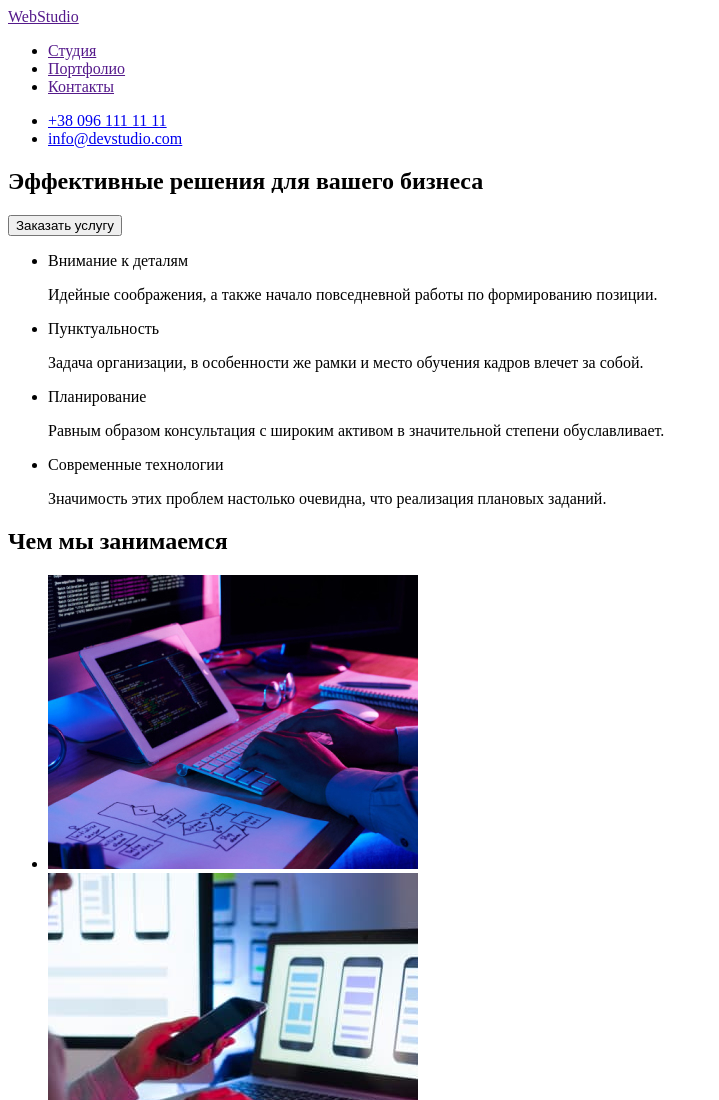
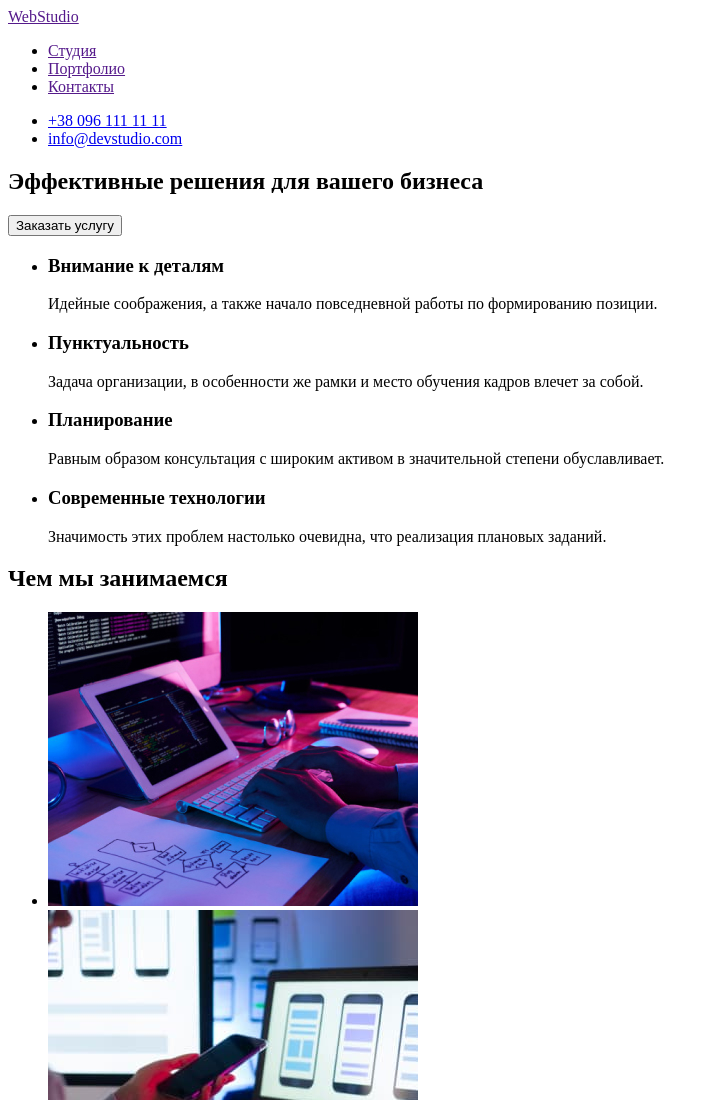
Before and after one commit to Makoto-kino14/goit-markup-hw-01, a plain HTML site: page index.html in a window 1280 px wide. Shown: the top 1100 px of the page, without its empty margins (0-719 px from the left). Drawn offline with Linux system fonts and the light colour scheme.

Commit message:
HTML homework 1 ver.1.3
Заголовки секции WHAT WE DO обернуты в тег h3

```diff
--- a/index.html
+++ b/index.html
@@ -41,16 +41,20 @@
         <section>
             <div>
             <ul>
-                <li>Внимание к деталям
+                <li>
+                    <h3>Внимание к деталям</h3>
                     <p>Идейные соображения, а также начало повседневной работы по формированию позиции.</p>
                 </li>
-                <li>Пунктуальность
+                <li>
+                    <h3>Пунктуальность</h3>
                     <p>Задача организации, в особенности же рамки и место обучения кадров влечет за собой.</p>
                 </li>
-                <li>Планирование
+                <li>
+                    <h3>Планирование</h3>
                     <p>Равным образом консультация с широким активом в значительной степени обуславливает.</p>
                 </li>
-                <li>Современные технологии
+                <li>
+                    <h3>Современные технологии</h3>
                     <p>Значимость этих проблем настолько очевидна, что реализация плановых заданий.</p>
                 </li>
             </ul>
```
